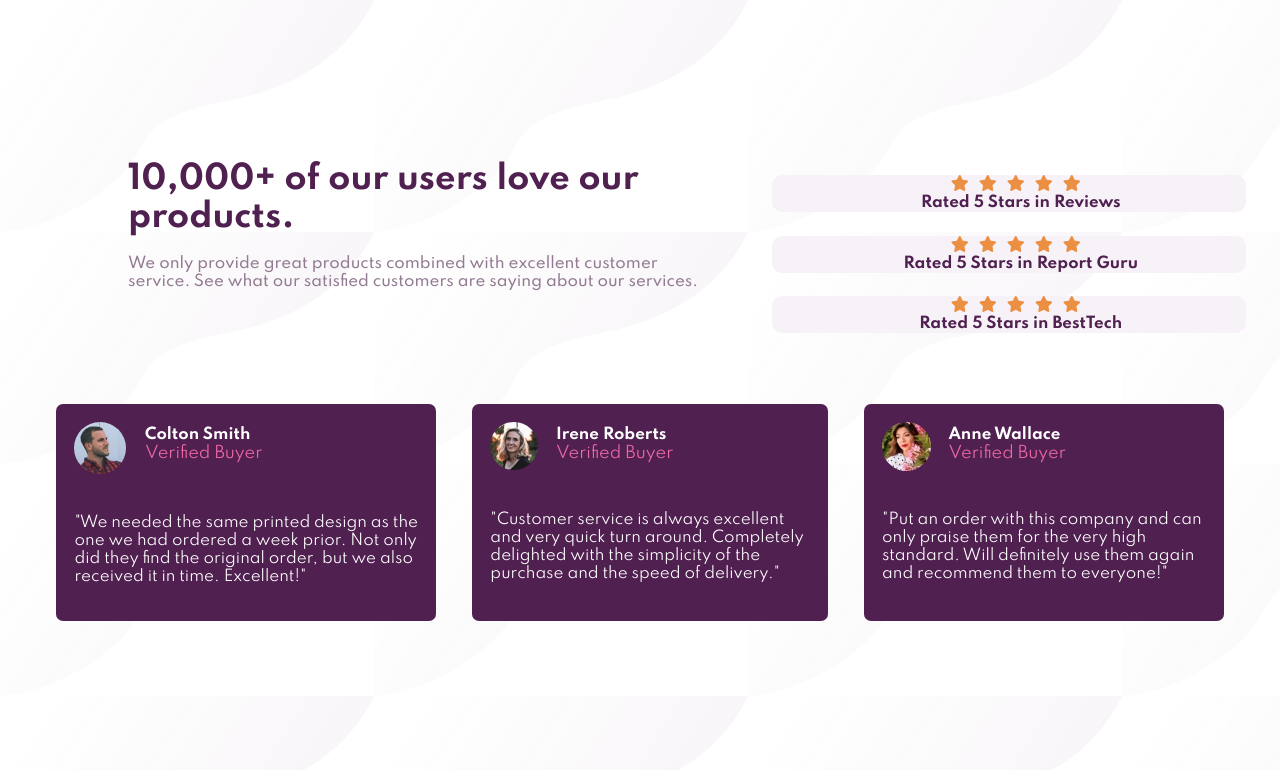
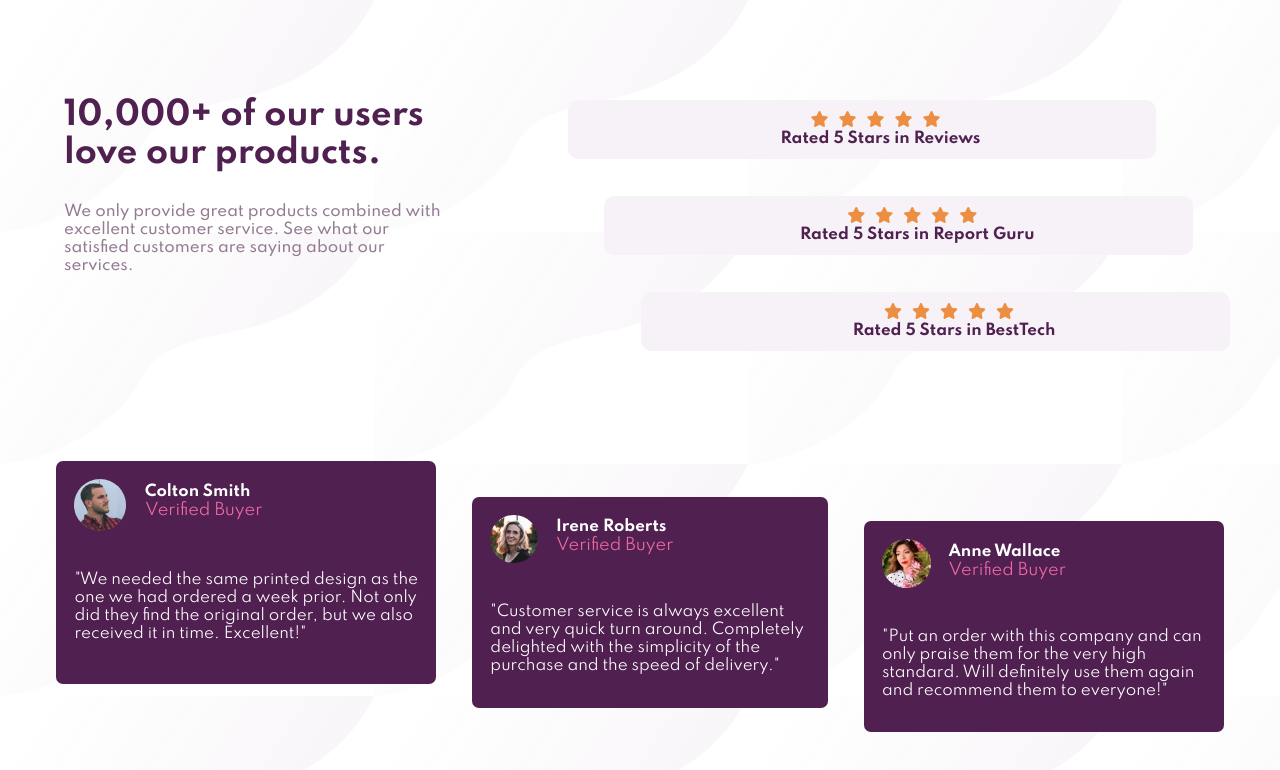
Before and after one commit to ferrucci-je/Plantilla-frontend-mentor, a plain HTML site: page index.html in a window 1280 px wide. Drawn offline with Linux system fonts and the light colour scheme.

Commit message:
Proyecto I - Frontend Mentor Desktop

```diff
--- a/scss/_partials/_media.scss
+++ b/scss/_partials/_media.scss
@@ -1,13 +1,15 @@
 @media screen and (min-width: 768px) {
+    html {
+        background: url("../../images/bg-pattern-bottom-desktop.svg"), url("../../images/bg-pattern-top-desktop.svg");
+        background-repeat: no-repeat;
     header {
-
-        width: 50%;
+        width: 30%;
         display: inline-flex;
         flex-wrap: wrap;
         align-content: flex-start;
         h1, p {
-            margin-left: 10% ;
             text-align: left;
+            margin-bottom: 5%;
         }
         h1 {
             padding-bottom: 3%;
@@ -19,16 +21,26 @@
 
 /*  Comienza Sección Raiting */
     .raiting {
-        width: 37%;
+        width: 57.5%;
         display: inline-flex;
         justify-content: flex-end;
         flex-direction: column;
         margin-left: 0%;
         .star {
-            width: 100%;
-            padding-bottom: 0%;
-            padding-top: 0%;
-            p {
+            width: 80%;
+            padding-bottom: 1.5%;
+            padding-top: 1.5%;
+        }
+        .star:first-child{
+                margin-right: 13%;
+            }
+        .star:nth-child(2){
+                margin-right: 8%;
+            }
+        .star:last-child{
+                margin-right: 3%;
+            }
+        .star p {
             padding-left: 10%;
             padding-right: 10%;
             margin-bottom: 0%;
@@ -36,7 +48,6 @@
             text-align: center;
         }
     }
-}
 
     .comments {
         display: flex;
@@ -50,8 +61,17 @@
             margin-bottom: 20%;
             border-radius: 7px;
         }
+        .buyers:first-child{
+            margin-bottom: 15%;
+        }
+        .buyers:nth-child(2){
+            margin-top: 3%;
+            margin-bottom: 13%;
+        }
         .buyers:last-child{
-            margin-bottom: 20%;
+            margin-top: 5%;
+            margin-bottom: 11%;
         }
     }
 }
+}
```
Also changed, not shown: scss/styles.css, 1 other file.
